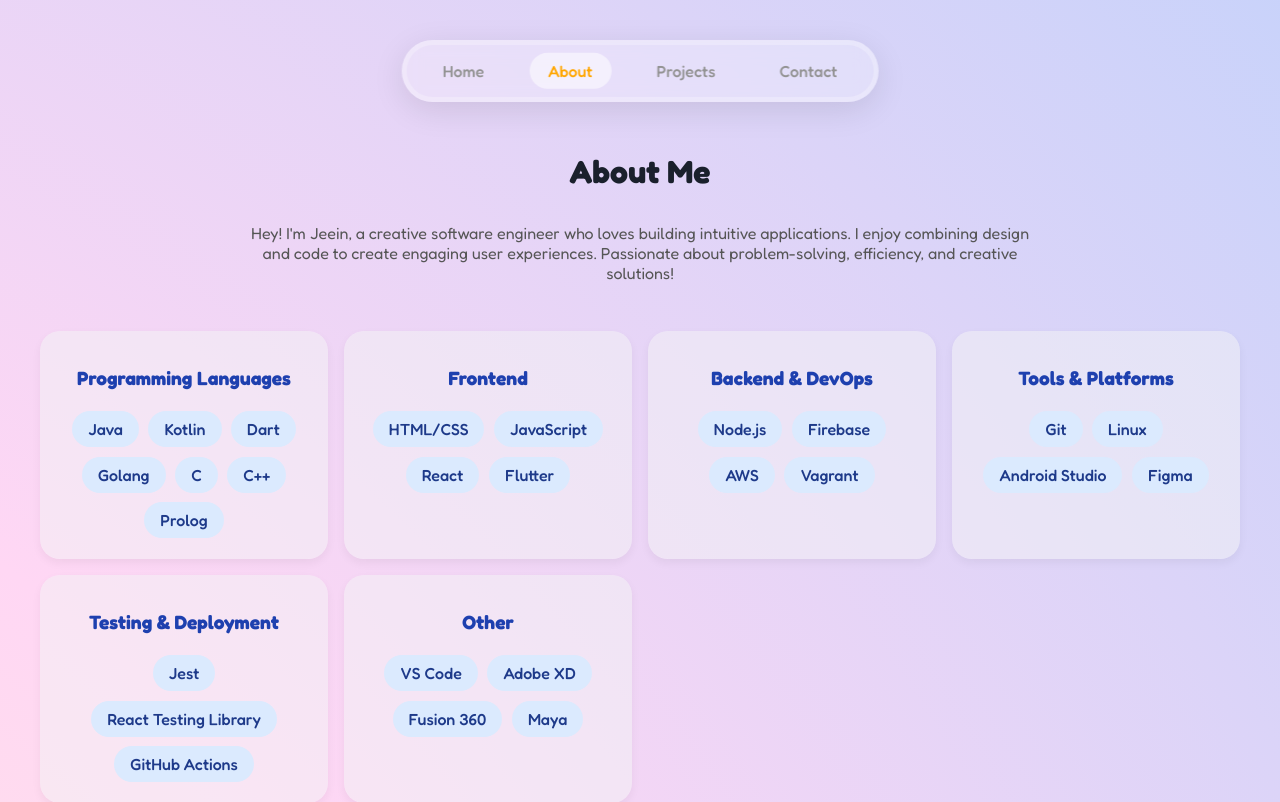
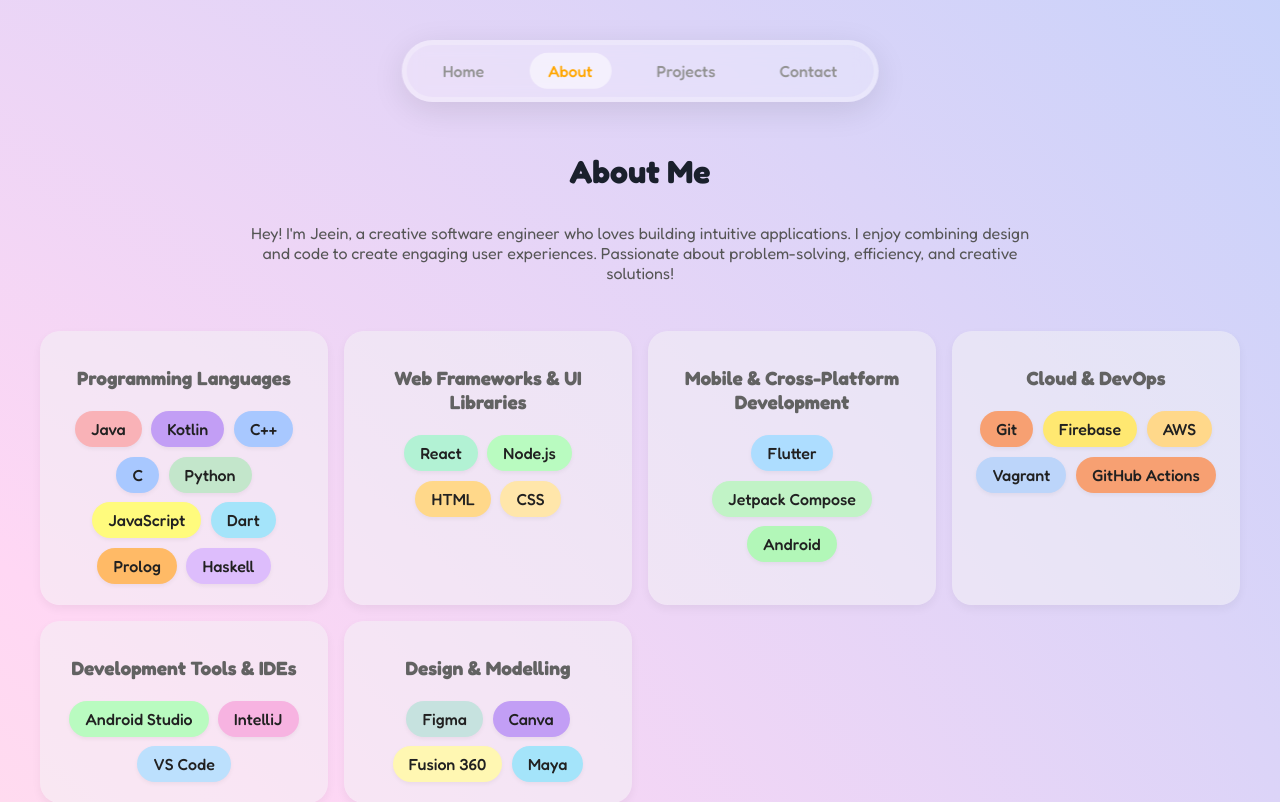
Before and after one commit to JeeIn-Park/JeeIn-Park.github.io, a React (Vite) app in the folder my-portfolio/: page /about in a window 1280 px wide. Shown: the top 802 px of the page. Built offline with nearby package versions, Linux system fonts and the light colour scheme.

Commit message:
skill colouring

```diff
--- a/my-portfolio/src/pages/About.css
+++ b/my-portfolio/src/pages/About.css
@@ -37,8 +37,8 @@
 
 .skill-category {
   font-size: 1.2rem;
-  font-weight: 700;
-  color: #1e40af;
+  font-weight: 600;
+  color: #626262;
   margin-bottom: 1rem;
 }
 
@@ -50,12 +50,19 @@
 }
 
 .skill-item {
-  background: #dbeafe;
   padding: 0.5rem 1rem;
   border-radius: 999px;
   margin: 0.3rem;
   display: inline-block;
   font-size: 1rem;
   font-weight: 500;
-  color: #1e3a8a;
+  background: transparent;
+  color: #212121;
+  box-shadow: 0 2px 4px rgba(0, 0, 0, 0.05);
+  transition: transform 0.2s ease;
 }
+
+.skill-item:hover {
+  transform: scale(1.05);
+  transition: all 0.2s ease-in-out;
+}
--- a/my-portfolio/src/pages/About.tsx
+++ b/my-portfolio/src/pages/About.tsx
@@ -3,13 +3,58 @@ import { motion } from "framer-motion";
 import "./About.css";
 
 const skills = {
-  "Programming Languages": ["Java", "Kotlin", "Dart", "Golang", "C", "C++", "Prolog"],
-  "Frontend": ["HTML/CSS", "JavaScript", "React", "Flutter"],
-  "Backend & DevOps": ["Node.js", "Firebase", "AWS", "Vagrant"],
-  "Tools & Platforms": ["Git", "Linux", "Android Studio", "Figma"],
-  "Testing & Deployment": ["Jest", "React Testing Library", "GitHub Actions"],
-  "Other": ["VS Code", "Adobe XD", "Fusion 360", "Maya"],
+  "Programming Languages": ["Java", "Kotlin", "C++", "C", "Python", "JavaScript", "Dart", "Prolog", "Haskell"],
+  "Web Frameworks & UI Libraries": ["React", "Node.js", "HTML", "CSS"],
+  "Mobile & Cross-Platform Development": ["Flutter", "Jetpack Compose", "Android"],
+  "Cloud & DevOps": ["Git", "Firebase", "AWS", "Vagrant", "GitHub Actions"],
+  "Development Tools & IDEs": ["Android Studio", "IntelliJ", "VS Code"],
+  "Design & Modelling": ["Figma", "Canva", "Fusion 360", "Maya"]
 };
+
+
+const getSkillColor = (skill: string): string => {
+  const colors: { [key: string]: string } = {
+    Java: "#f9b2b7",
+    Kotlin: "#c29ef5",
+    Dart: "#a4e4fa",
+    Golang: "#94e2f5",
+    C: "#a8c8ff",
+    "C++": "#a8c8ff",
+    Python: "#c3e6cb",
+    Prolog: "#ffba66",
+    Haskell: "#ddbdfc",
+    HTML: "#ffd88a",
+    CSS: "#ffe6aa",
+    JavaScript: "#fffb7d",
+    React: "#b2f2d4",
+    "Node.js": "#b9fbc0",
+    Flutter: "#adddff",
+    "Jetpack Compose": "#c1f3c6",
+    Android: "#b2f7b8",
+    Firebase: "#ffe871",
+    AWS: "#ffd88a",
+    Vagrant: "#bcd5fa",
+    "GitHub Actions": "#f7a072",
+    GitHub: "#d3d3d3",
+    Git: "#f7a072",
+    Linux: "#fff176",
+    "Alpine Linux": "#c2f0fc",
+    macOS: "#dcdcdc",
+    Windows: "#d2e3fc",
+    "Android Studio": "#b9fbc0",
+    IntelliJ: "#f7b3e1",
+    "VS Code": "#bce0fd",
+    Figma: "#c6e2df",
+    Jest: "#ffb3f6",
+    "React Testing Library": "#b2f2d4",
+    "Fusion 360": "#fff7b2",
+    Maya: "#a4e4fa",
+    Canva: "#c29ef5"
+  };
+
+  return colors[skill] || "#f0f0f0";
+};
+
 
 const About: React.FC = () => {
   return (
@@ -46,7 +91,13 @@ const About: React.FC = () => {
             <h3 className="skill-category">{category}</h3>
             <ul className="skill-list">
               {items.map((skill) => (
-                <li key={skill} className="skill-item">
+                <li
+                  key={skill}
+                  className="skill-item"
+                  style={{
+                    backgroundColor: getSkillColor(skill),
+                  }}
+                >
                   {skill}
                 </li>
               ))}
```
